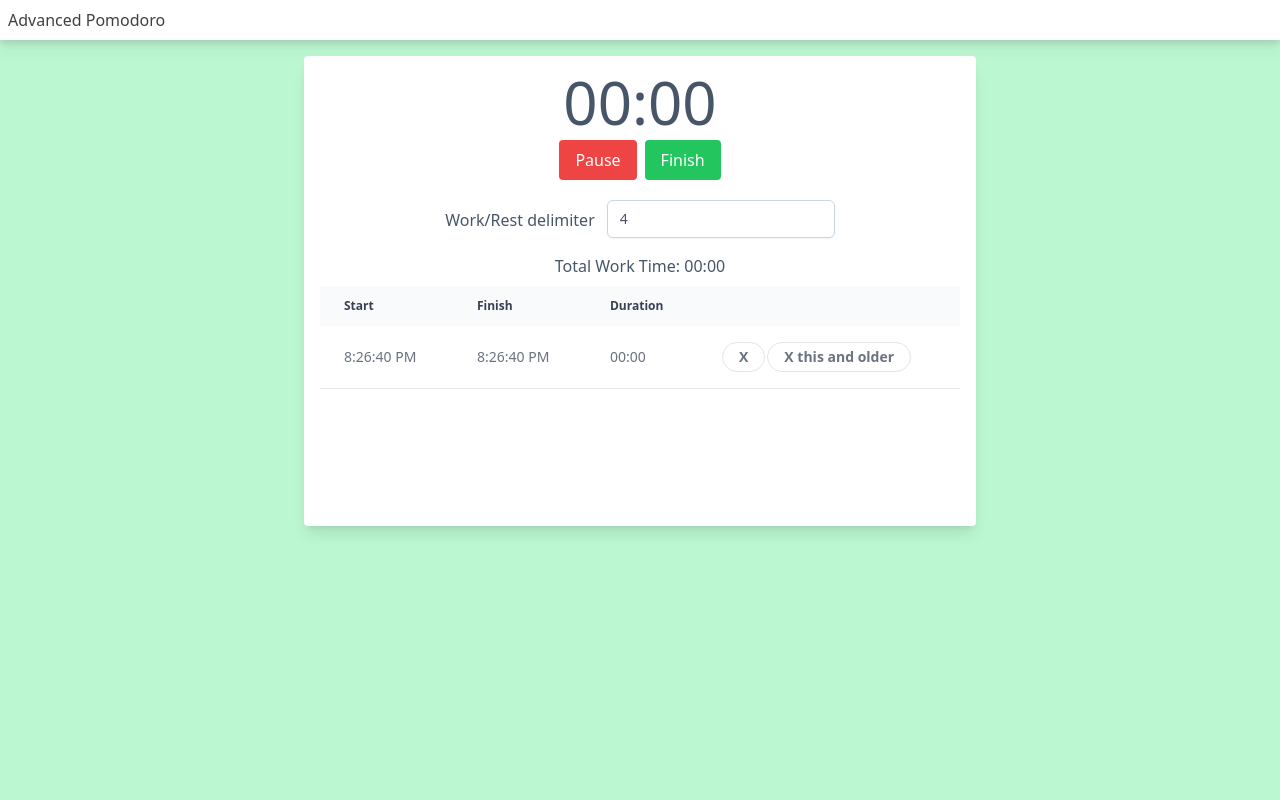
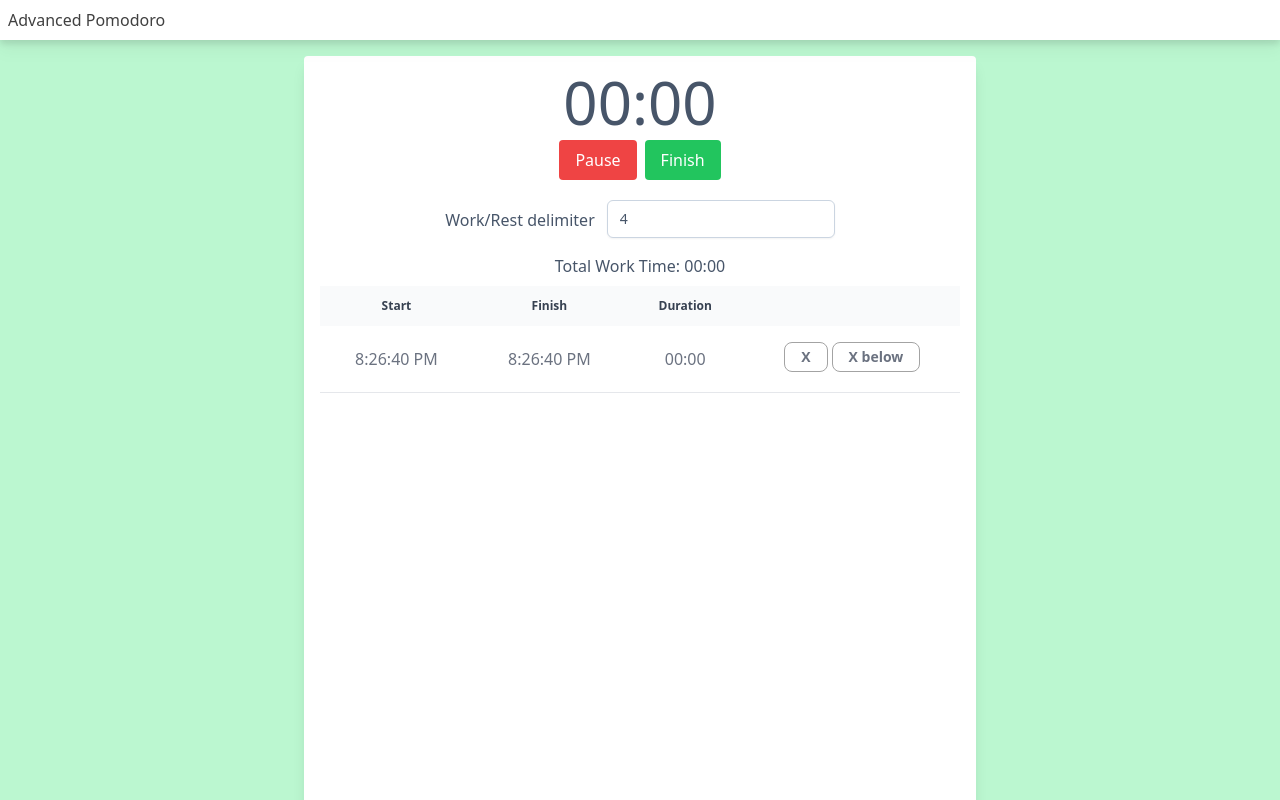
Before and after one commit to Weberd/advanced-pomodoro, an Angular app: page / in a window 1280 px wide. Both pictures are taken after a click on the button "Finish". Shown: the top 800 px of the page. Built offline with nearby package versions, Linux system fonts and the light colour scheme.

Commit message:
visual enhancments

```diff
--- a/src/app/countdown/countdown.component.html
+++ b/src/app/countdown/countdown.component.html
@@ -4,8 +4,8 @@
   </header>
 
   <div class="py-2 md:py-4">
-    <div class="container px-4 mx-auto">
-      <div class="shadow-lg bg-white text-center rounded px-4 py-4 max-w-2xl mx-auto">
+    <div class="container px-2 mx-auto max-h-full">
+      <div class="min-h-screen shadow-lg bg-white text-center rounded px-4 py-4 max-w-2xl mx-auto">
 
         <div>
           <h1 class="text-6xl">{{countdownService.seconds | hms}}</h1>
@@ -27,8 +27,8 @@
           <p>Total Work Time: {{workTimeStats.totalSeconds | hms}}</p>
         </div>
 
-        <div class="overflow-y-auto h-56">
-          <table class="w-full text-sm text-left text-gray-500 dark:text-gray-400">
+        <div class="min-h-screen overflow-y-auto h-56">
+          <table class="w-full text-gray-500 dark:text-gray-400">
             <thead class="text-xs text-gray-700 bg-gray-50 dark:bg-gray-700 dark:text-gray-400">
             <tr>
               <th scope="col" class="py-3 px-6">Start</th>
@@ -44,15 +44,15 @@
               <td class="py-4 px-6">{{worktime.seconds | hms}}</td>
               <td class="py-4 px-6">
                 <button tabindex="-1"
-                  class="mr-0.5 px-4 py-1 text-sm font-semibold rounded-full border border-neutral-200 hover:text-white hover:bg-neutral-600 hover:border-transparent focus:outline-none focus:ring-2 focus:ring-neutral-600 focus:ring-offset-2"
+                  class="mr-1 mb-1 px-4 py-1 text-sm font-semibold border rounded-lg border-neutral-400 hover:text-white hover:bg-neutral-600 hover:border-transparent focus:outline-none focus:ring-2 focus:ring-neutral-600 focus:ring-offset-2"
                   (click)="workTimeStats.remove(i)"
                 >
                   X
                 </button>
                 <button tabindex="-1"
-                  class="px-4 py-1 text-sm font-semibold rounded-full border border-neutral-200 hover:text-white hover:bg-neutral-600 hover:border-transparent focus:outline-none focus:ring-2 focus:ring-neutral-600 focus:ring-offset-2"
+                  class="px-4 py-1 text-sm font-semibold border rounded-lg border-neutral-400 hover:text-white hover:bg-neutral-600 hover:border-transparent focus:outline-none focus:ring-2 focus:ring-neutral-600 focus:ring-offset-2"
                   (click)="workTimeStats.removeOlder(i)">
-                  X this and older
+                  X below
                 </button>
               </td>
             </tr>
```
